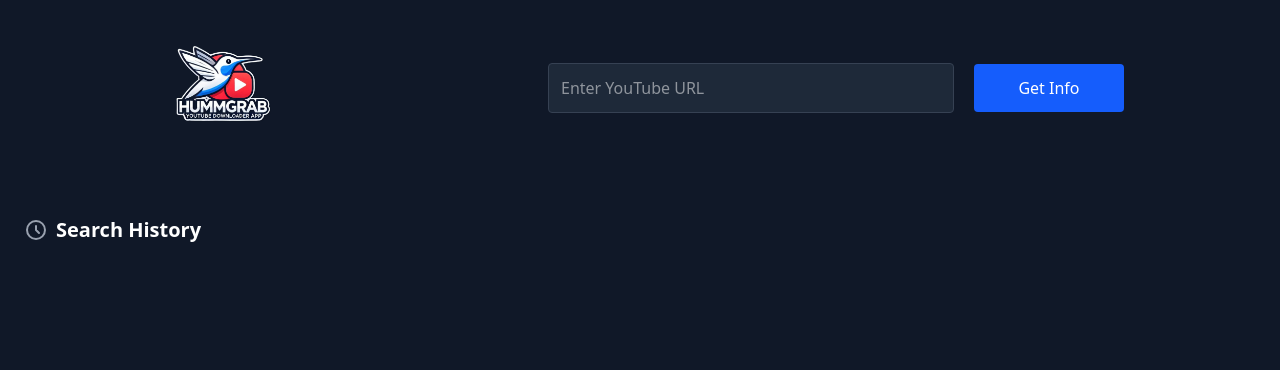
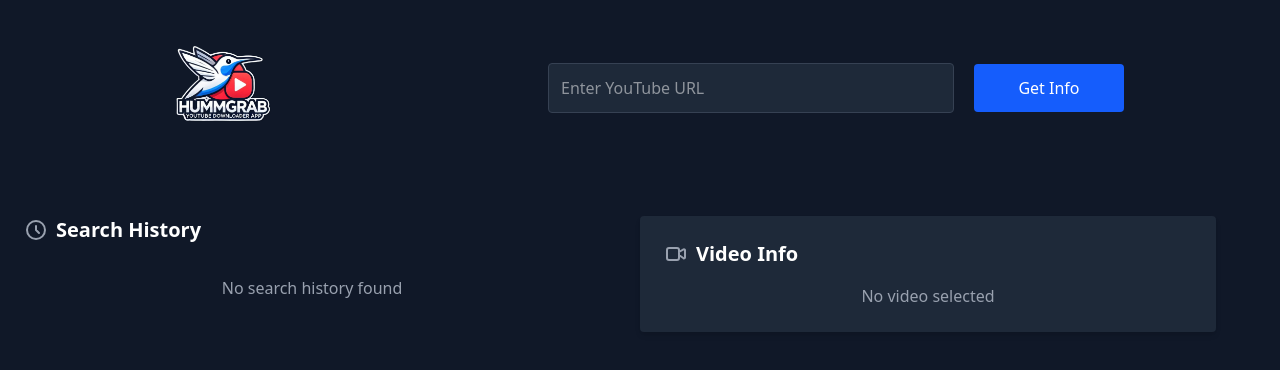
Before and after one commit to bukhtyarhaider/HummiGrab, a React (Vite) app: page / in a window 1280 px wide. Shown: the top 370 px of the page. Built offline with nearby package versions, Linux system fonts and the light colour scheme.

Commit message:
feat: enhance VideoInfo component to conditionally render based on video selection and add no history message in History component

```diff
--- a/src/App.tsx
+++ b/src/App.tsx
@@ -153,9 +153,8 @@ const App: React.FC = () => {
           onRemove={removeHistory}
         />
         <div className="flex justify-center items-center w-full md:max-w-4xl">
-          {videoInfo && (
-            <VideoInfo video={videoInfo} onDownload={startDownload} />
-          )}
+          <VideoInfo video={videoInfo} onDownload={startDownload} />
+
           <ProgressBar
             progress={progress}
             status={status}
--- a/src/components/History.tsx
+++ b/src/components/History.tsx
@@ -79,6 +79,12 @@ const History: React.FC<HistoryProps> = ({
             </button>
           </div>
         ))}
+
+        {history.length === 0 && (
+          <div className="text-gray-400 text-center">
+            No search history found
+          </div>
+        )}
       </div>
     </div>
   );
--- a/src/components/VideoInfo.tsx
+++ b/src/components/VideoInfo.tsx
@@ -22,8 +22,6 @@ const VideoInfo: React.FC<VideoInfoProps> = ({ video, onDownload }) => {
     }`;
   };
 
-  if (!video) return null;
-
   return (
     <div className="mt-8 bg-gray-800 p-6 rounded shadow-md w-full max-w-xl mx-auto">
       <h2 className="text-xl font-semibold mb-4 flex items-center">
@@ -42,6 +40,7 @@ const VideoInfo: React.FC<VideoInfoProps> = ({ video, onDownload }) => {
         </svg>
         Video Info
       </h2>
+      {video ? (
         <div className="flex flex-col md:flex-row">
           <div className="md:w-1/3 flex-shrink-0">
             <img
@@ -78,6 +77,9 @@ const VideoInfo: React.FC<VideoInfoProps> = ({ video, onDownload }) => {
             </button>
           </div>
         </div>
+      ) : (
+        <p className="text-gray-400 text-center">No video selected</p>
+      )}
     </div>
   );
 };
--- a/vite.config.ts
+++ b/vite.config.ts
@@ -5,4 +5,10 @@ import tailwindcss from "@tailwindcss/vite";
 // https://vite.dev/config/
 export default defineConfig({
   plugins: [react(), tailwindcss()],
+  server: {
+    allowedHosts: [
+      "4ced-39-39-229-227.ngrok-free.app",
+      // Add any other hosts you want to allow
+    ],
+  },
 });
```
Lines whose indentation alone changed are shown as unchanged.
